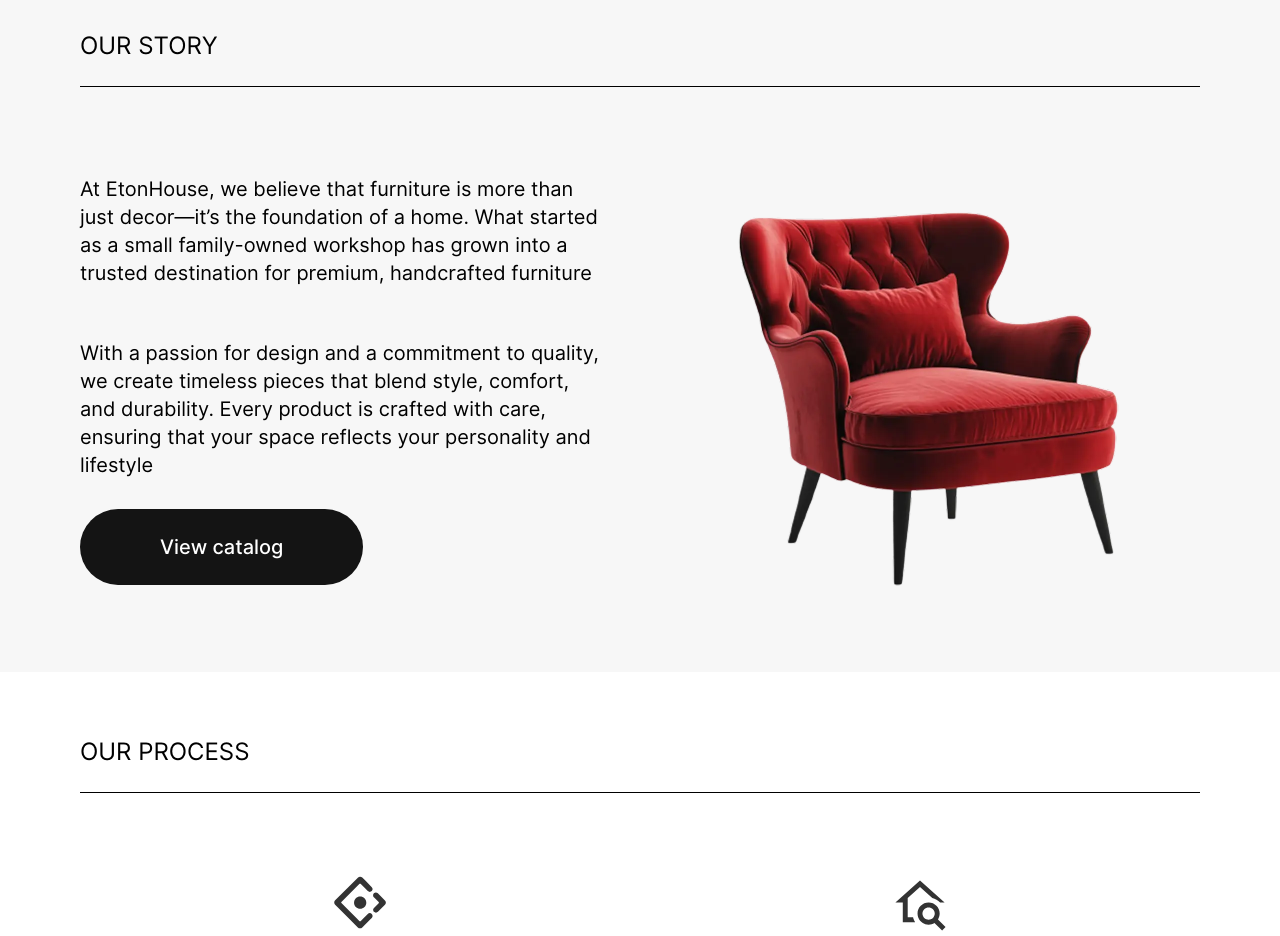
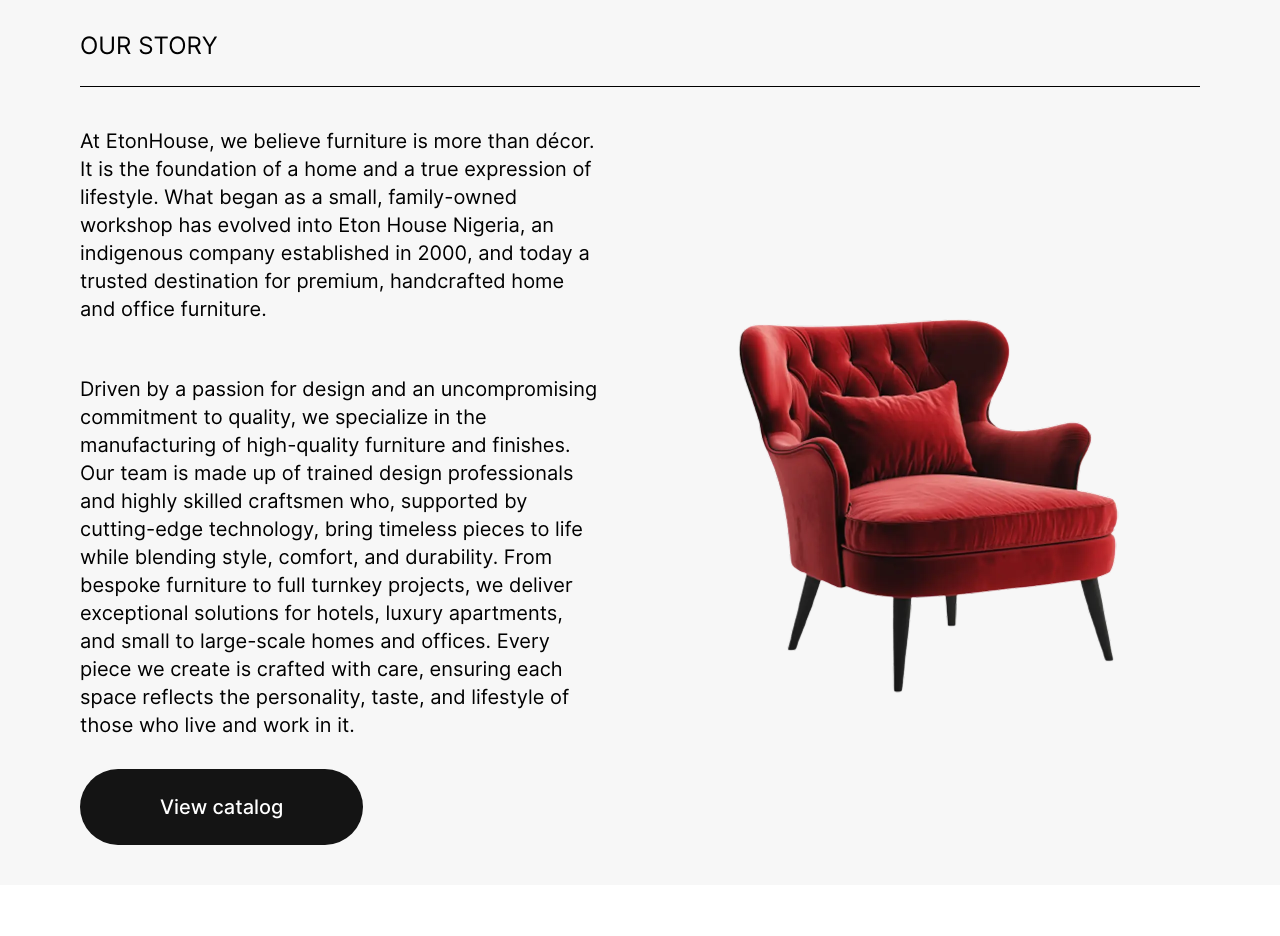
Before and after one commit to Scriptdeskng/etonhouse-client, a Next.js app: page /about in a window 1280 px wide. Shown: the part 860-1796 px from the top of the page. Built offline with nearby package versions, Linux system fonts and the light colour scheme; no server answers.

Commit message:
chore: update about content and favicon

```diff
--- a/src/ui/about/story/index.tsx
+++ b/src/ui/about/story/index.tsx
@@ -13,21 +13,33 @@
         <div className="flex flex-col items-start gap-7.5">
           <div className="flex flex-col gap-6 lg:gap-13 text-black md:text-xl">
             <p>
-              At EtonHouse, we believe that furniture is more than just
-              decor—it’s the foundation of a home. What started as a small
-              family-owned workshop has grown into a trusted destination for
-              premium, handcrafted furniture
+              At EtonHouse, we believe furniture is more than décor. It is the
+              foundation of a home and a true expression of lifestyle. What
+              began as a small, family-owned workshop has evolved into Eton
+              House Nigeria, an indigenous company established in 2000, and
+              today a trusted destination for premium, handcrafted home and
+              office furniture.
             </p>
 
             <p>
-              With a passion for design and a commitment to quality, we create
-              timeless pieces that blend style, comfort, and durability. Every
-              product is crafted with care, ensuring that your space reflects
-              your personality and lifestyle
+              Driven by a passion for design and an uncompromising commitment to
+              quality, we specialize in the manufacturing of high-quality
+              furniture and finishes. Our team is made up of trained design
+              professionals and highly skilled craftsmen who, supported by
+              cutting-edge technology, bring timeless pieces to life while
+              blending style, comfort, and durability. From bespoke furniture to
+              full turnkey projects, we deliver exceptional solutions for
+              hotels, luxury apartments, and small to large-scale homes and
+              offices. Every piece we create is crafted with care, ensuring each
+              space reflects the personality, taste, and lifestyle of those who
+              live and work in it.
             </p>
           </div>
 
-          <Button text="View catalog" className="px-6 md:px-20 text-sm hidden xl:flex" />
+          <Button
+            text="View catalog"
+            className="px-6 md:px-20 text-sm hidden xl:flex"
+          />
         </div>
 
         <div className="w-full h-[300px] md:h-[505px] relative">
```
Also changed, not shown: 1 other file (tests, documents, lock files or other folders).
